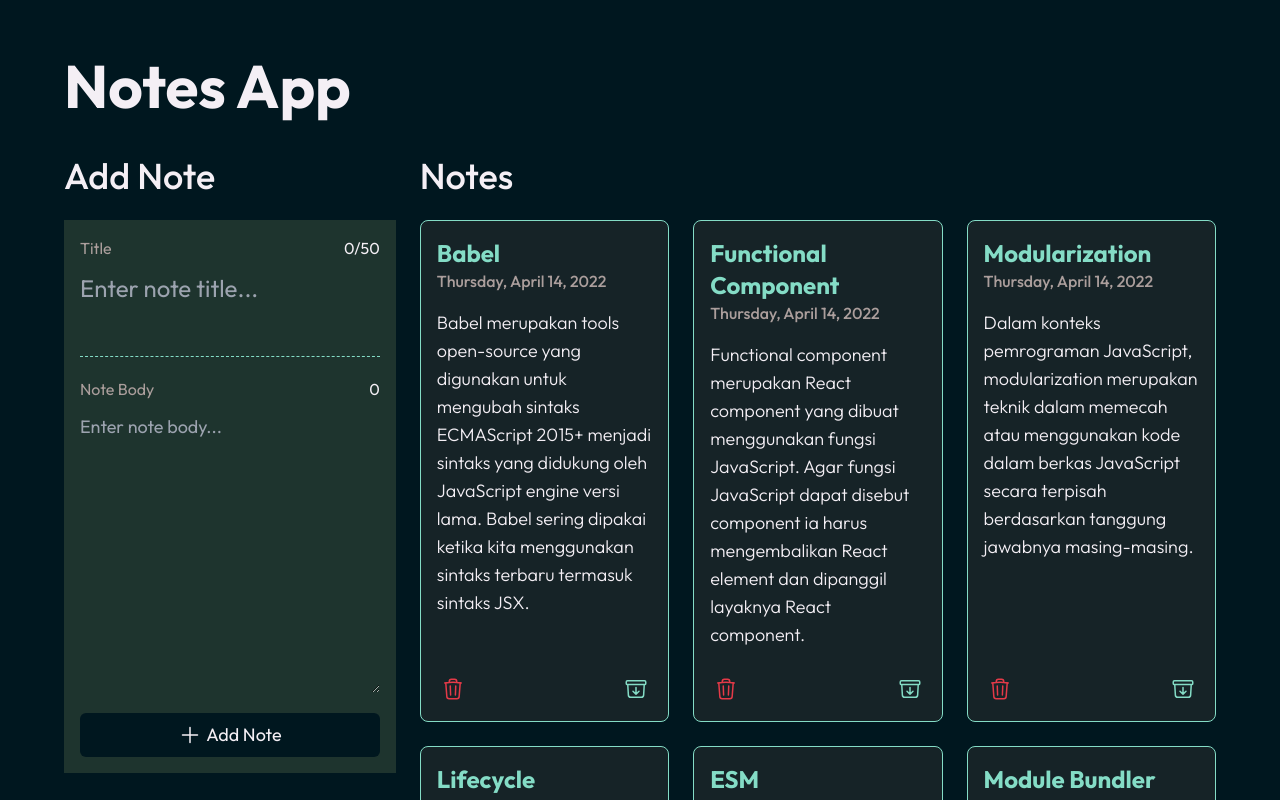
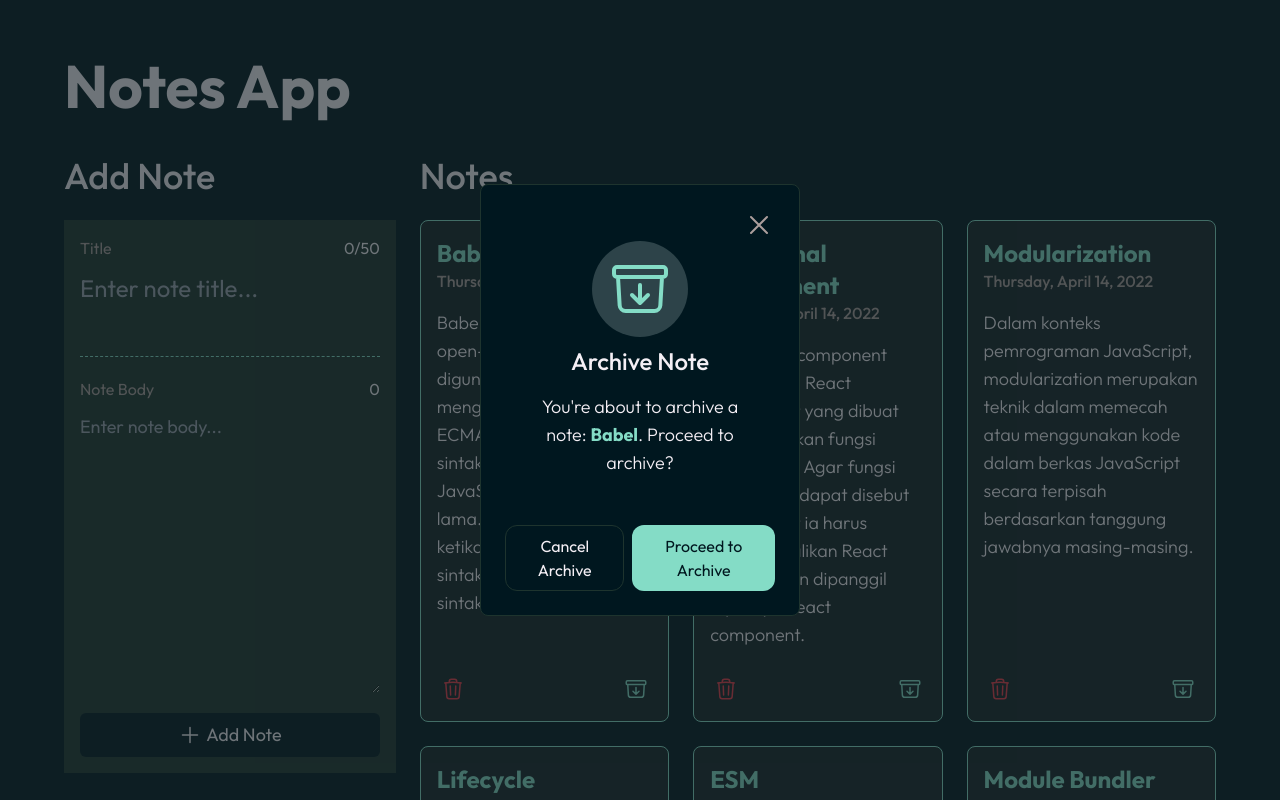
Before and after one commit to anindyoo/dicoding-react-4-notes-app, a React (Vite) app: page / in a window 1280 px wide. Both pictures are taken after a click on the button 636 px from the left and 689 px from the top of the page. Shown: the top 800 px of the page. Built offline with nearby package versions, Linux system fonts and the light colour scheme.

Commit message:
feat: implement delete note feature & implement confirmation modal.

```diff
--- a/package.json
+++ b/package.json
@@ -10,6 +10,7 @@
     "preview": "vite preview"
   },
   "dependencies": {
+    "@heroicons/react": "^2.1.5",
     "react": "^18.3.1",
     "react-dom": "^18.3.1"
   },
--- a/src/App.jsx
+++ b/src/App.jsx
@@ -2,15 +2,20 @@ import React, { useEffect, useState } from 'react';
 import NotesInput from './components/NotesInput/NotesInput';
 import NotesList from './components/NotesList/NotesList';
 import { getInitialData, showFormattedDate } from './utils/data';
+import Modal from './components/Modal/Modal';
 
 const App = () => {
   const [notes, setNotesState] = useState([]);
+  const [activeModalObjectState, setActiveModalObjectState] = useState({
+    id: '',
+    type: '',
+  });
 
   useEffect(() => {
     setNotesState(getInitialData());
   }, []);
 
-  const addNote = ({ title, body }) => {
+  const onAddNoteHandler = ({ title, body }) => {
     setNotesState([
       ...notes,
       {
@@ -23,6 +28,26 @@ const App = () => {
     ]);
   };
 
+  const onModalToggleHandler = (modalObject) => {
+    setActiveModalObjectState(modalObject);
+  };
+
+  const onDeleteHandler = (id) => {
+    const filteredNotes = notes.filter((note) => note.id !== id);
+    setNotesState(filteredNotes);
+    setActiveModalObjectState({
+      id: '',
+      type:'',
+    });
+  };
+
+  const onCloseModalHandler = () => setActiveModalObjectState({
+    id: '',
+    type:'',
+  });
+
+  const findNoteById = (id) => notes.find((note) => note.id === id);
+
   return (
     <div className="
     notes-app
@@ -31,17 +56,26 @@ const App = () => {
     min-h-screen
     mt-14 mb-40"
     >
-      <h1 className='notes-app__title text-6xl font-bold'>Notes App</h1>
+      <h1 className="notes-app__title text-6xl font-bold">Notes App</h1>
       <div className="
       notes-app__content-wrapper
       flex flex-row justify-between gap-6"
       >
-        <NotesInput addNote={addNote} />
+        <NotesInput addNote={onAddNoteHandler} />
         <NotesList
           notes={notes}
           showFormattedDate={showFormattedDate}
+          modalToggle={onModalToggleHandler}
         />
       </div>
+      {activeModalObjectState.id && (
+        <Modal
+          {...activeModalObjectState}
+          title={findNoteById(activeModalObjectState.id).title}
+          onDelete={onDeleteHandler}
+          onClose={onCloseModalHandler}
+        />
+      )}
     </div>
   );
 };
--- /dev/null
+++ b/src/components/Modal/Modal.jsx
@@ -0,0 +1,123 @@
+import { ArchiveBoxArrowDownIcon, TrashIcon, XMarkIcon } from '@heroicons/react/24/outline';
+import React from 'react';
+
+const Modal = ({
+  id,
+  type,
+  title,
+  onDelete,
+  onClose,
+}) => {
+  const handleConfirmButtonOnClick = () => {
+    if (type === 'archive') {
+      console.log('archive is still in progress.');
+    } else if (type === 'delete') {
+      onDelete(id);
+    }
+  };
+
+  return (
+    <div className="
+    modal
+    fixed top-0 left-0
+    flex justify-center items-center
+    w-screen h-screen
+    bg-secondaryColor bg-opacity-60"
+    >
+      <div className="
+      modal__content
+      flex flex-col justify-between items-center gap-12
+      w-[25%]
+      p-6
+      rounded-lg
+      border border-tertiaryColor
+      bg-primaryColor"
+      >
+        <button
+          type="button"
+          onClick={() => onClose()}
+          className="
+          modal__close-button
+          place-self-end"
+        >
+          <XMarkIcon
+            className="size-8 text-textDate transition ease-in-out duration-75 hover:brightness-75"
+          />
+        </button>
+        <div className="
+        modal__body-header-wrapper
+        flex flex-col items-center gap-4
+        -mt-12"
+        >
+          <div className="
+          modal__header
+          flex flex-col items-center gap-2"
+          >
+            <div className={`
+            modal__icon
+            p-4
+            rounded-full
+            bg-opacity-20
+            ${type === 'archive' ? 'bg-accentLighterColor' : 'bg-dangerLighterColor'}`}
+            >
+              {
+                type === 'archive'
+                  ? (
+                    <ArchiveBoxArrowDownIcon className="size-16 text-accentColor" />
+                  ) : (
+                    <TrashIcon className="size-16 text-dangerColor" />
+                  )
+              }
+            </div>
+            <h2 className="modal__title text-2xl">
+              {type === 'archive' ? 'Archive Note' : 'Delete Note'}
+            </h2>
+          </div>
+          <p className="
+          modal__body
+          w-[80%]
+          text-center text-lg font-light"
+          >
+            {type === 'archive'
+              ? 'You\'re about to archive a note: '
+              : 'You\'re about to delete a note: '}
+            <strong className="font-bold text-accentColor">{title}</strong>
+            {type === 'archive'
+              ? '. Proceed to archive?'
+              : '. Proceed to delete?'}
+          </p>
+        </div>
+        <div className="
+        modal__buttons
+        flex gap-2"
+        >
+          <button
+            type="button"
+            onClick={() => onClose()}
+            className="
+            modal__cancel-button
+            border-tertiaryColor
+            hover:brightness-90"
+          >
+            {type === 'archive' ? 'Cancel Archive' : 'Cancel Delete'}
+          </button>
+          <button
+            type="button"
+            onClick={handleConfirmButtonOnClick}
+            className={`
+            modal__confirm-button
+            border-none
+            ${type === 'archive'
+              ? 'text-primaryColor bg-accentColor'
+              : 'text-textBody bg-dangerColor'}
+            hover:brightness-90`}
+          >
+            {type === 'archive' ? 'Proceed to Archive' : 'Proceed to Delete'}
+          </button>
+        </div>
+      </div>
+    </div>
+  );
+};
+
+export default Modal;
--- a/src/components/NotesInput/NotesInput.jsx
+++ b/src/components/NotesInput/NotesInput.jsx
@@ -53,7 +53,7 @@ const NotesInput = ({ addNote }) => {
             </div>
             <textarea
               id="title"
-              name='title'
+              name="title"
               placeholder="Enter note title..."
               className="note-input__title-input text-2xl resize-none"
               value={inputDataState.title}
@@ -89,7 +89,7 @@ const NotesInput = ({ addNote }) => {
             flex flex-row justify-center items-center gap-1
             p-2
             rounded-md
-            transition ease-in-out duration-50
+            transition ease-in-out duration-75
             bg-primaryColor hover:bg-secondaryColor"
           >
             <svg xmlns="http://www.w3.org/2000/svg" fill="none" viewBox="0 0 24 24" strokeWidth={1.5} stroke="currentColor" className="size-6">
--- a/src/components/NotesList/NoteActionButton.jsx
+++ b/src/components/NotesList/NoteActionButton.jsx
@@ -1,26 +1,29 @@
 import React from 'react';
+import { ArchiveBoxArrowDownIcon, TrashIcon } from '@heroicons/react/24/outline';
 
-const NoteActionButton = ({ type }) => (
+const NoteActionButton = ({
+  id,
+  type,
+  modalToggle,
+}) => (
   <button
+    type="button"
+    title={`${type} note button.`}
+    onClick={() => modalToggle({ id, type })}
     className={`
     note-item__action-button-${type}
     rounded-full p-1
     transition ease-in-out duration-150
     hover:bg-opacity-40
     ${type === 'archive' ? 'hover:bg-accentLighterColor' : 'hover:bg-dangerLighterColor'}`}
-    title={`${type} note button.`}
   >
     {
       type === 'archive'
         ? (
-          <svg xmlns="http://www.w3.org/2000/svg" fill="none" viewBox="0 0 24 24" strokeWidth={1.5} stroke="currentColor" className="size-6 stroke-accentColor">
-            <path strokeLinecap="round" strokeLinejoin="round" d="m20.25 7.5-.625 10.632a2.25 2.25 0 0 1-2.247 2.118H6.622a2.25 2.25 0 0 1-2.247-2.118L3.75 7.5m8.25 3v6.75m0 0-3-3m3 3 3-3M3.375 7.5h17.25c.621 0 1.125-.504 1.125-1.125v-1.5c0-.621-.504-1.125-1.125-1.125H3.375c-.621 0-1.125.504-1.125 1.125v1.5c0 .621.504 1.125 1.125 1.125Z" />
-          </svg>
+          <ArchiveBoxArrowDownIcon className="size-6 text-accentColor" />
         )
         : (
-          <svg xmlns="http://www.w3.org/2000/svg" fill="none" viewBox="0 0 24 24" strokeWidth={1.5} stroke="currentColor" className="size-6 stroke-dangerColor">
-            <path strokeLinecap="round" strokeLinejoin="round" d="m14.74 9-.346 9m-4.788 0L9.26 9m9.968-3.21c.342.052.682.107 1.022.166m-1.022-.165L18.16 19.673a2.25 2.25 0 0 1-2.244 2.077H8.084a2.25 2.25 0 0 1-2.244-2.077L4.772 5.79m14.456 0a48.108 48.108 0 0 0-3.478-.397m-12 .562c.34-.059.68-.114 1.022-.165m0 0a48.11 48.11 0 0 1 3.478-.397m7.5 0v-.916c0-1.18-.91-2.164-2.09-2.201a51.964 51.964 0 0 0-3.32 0c-1.18.037-2.09 1.022-2.09 2.201v.916m7.5 0a48.667 48.667 0 0 0-7.5 0" />
-          </svg>
+          <TrashIcon className="size-6 text-dangerColor" />
         )
     }
   </button>
--- a/src/components/NotesList/NoteItem.jsx
+++ b/src/components/NotesList/NoteItem.jsx
@@ -8,6 +8,7 @@ const NoteItem = ({
   body,
   createdAt,
   showFormattedDate,
+  modalToggle,
 }) => {
   const formattedDate = showFormattedDate(createdAt);
 
@@ -25,7 +26,10 @@ const NoteItem = ({
         body={body}
         date={formattedDate}
       />
-      <NoteItemActionButtons id={id} />
+      <NoteItemActionButtons
+        id={id}
+        modalToggle={modalToggle}
+      />
     </li>
   );
 };
--- a/src/components/NotesList/NoteItemActionButtons.jsx
+++ b/src/components/NotesList/NoteItemActionButtons.jsx
@@ -1,7 +1,10 @@
 import React from 'react';
 import NoteActionButton from './NoteActionButton';
 
-const NoteItemActionButtons = ({ id }) => (
+const NoteItemActionButtons = ({
+  id,
+  modalToggle,
+}) => (
   <div className="
   notes-item__action-buttons
   flex flex-row justify-between"
@@ -9,10 +12,12 @@ const NoteItemActionButtons = ({ id }) => (
     <NoteActionButton
       id={id}
       type={'delete'}
+      modalToggle={modalToggle}
     />
     <NoteActionButton
       id={id}
       type={'archive'}
+      modalToggle={modalToggle}
     />
   </div>
 );
--- a/src/components/NotesList/NoteItemContent.jsx
+++ b/src/components/NotesList/NoteItemContent.jsx
@@ -2,7 +2,11 @@ import React from 'react';
 import NoteItemHeader from './NoteItemHeader';
 import NoteItemBody from './NoteItemBody';
 
-const NoteItemContent = ({ title, body, date }) => (
+const NoteItemContent = ({
+  title,
+  body,
+  date,
+}) => (
   <div className="
     notes-item__content
     flex flex-col gap-4"
--- a/src/components/NotesList/NotesList.jsx
+++ b/src/components/NotesList/NotesList.jsx
@@ -1,7 +1,11 @@
 import React from 'react';
 import NoteItem from './NoteItem';
 
-const NotesList = ({ notes, showFormattedDate }) => (
+const NotesList = ({
+  notes,
+  showFormattedDate,
+  modalToggle,
+}) => (
   <div className="
   notes-list
   flex flex-col gap-6
@@ -16,6 +20,7 @@ const NotesList = ({ notes, showFormattedDate }) => (
         <NoteItem
           key={note.id}
           showFormattedDate={showFormattedDate}
+          modalToggle={modalToggle}
           {...note}
         />
       ))}
--- a/src/styles/index.css
+++ b/src/styles/index.css
@@ -31,3 +31,11 @@ h2 {
   bg-tertiaryColor
   focus:outline-none
 }
+
+.modal__buttons button {
+  @apply
+  py-2 px-3
+  border
+  rounded-xl
+  transition ease-in-out duration-75
+}
```
Also changed, not shown: 1 other file (tests, documents, lock files or other folders). Lines whose indentation alone changed are shown as unchanged.
